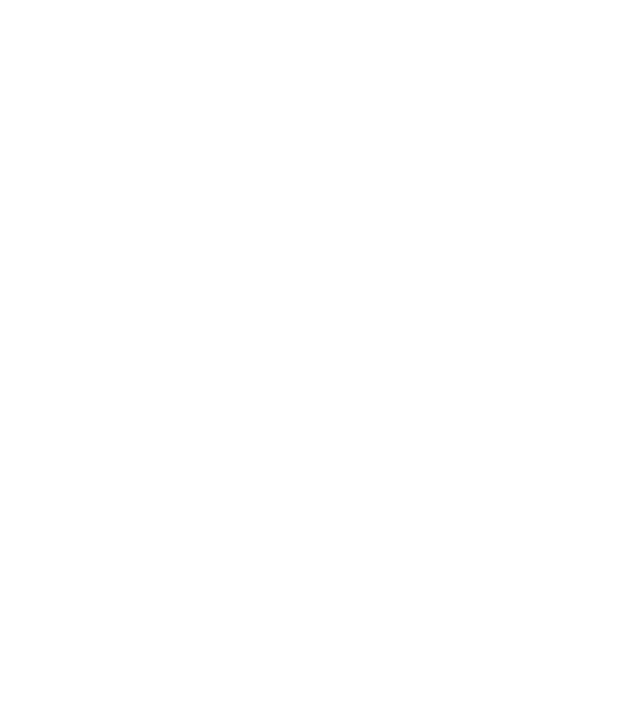
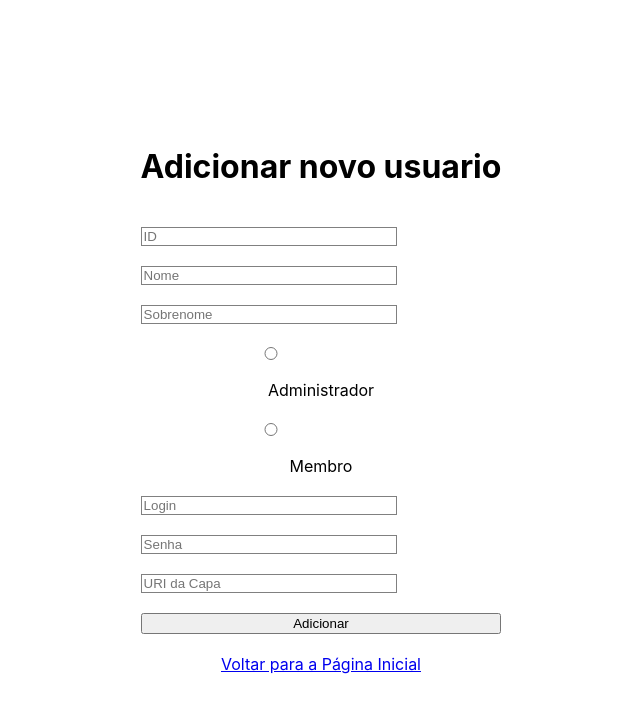
Before and after one commit to wallacelw/SGBD-Laboratorio, a React (Create React App) app in the folder front/: page /Register in a window 1280 px wide. Before the commit this address had no page. Shown: the top 712 px of the page, without its empty margins (319-959 px from the left). Built offline with nearby package versions, Linux system fonts and the light colour scheme.

Commit message:
more pages for login/users

```diff
--- a/front/src/App.js
+++ b/front/src/App.js
@@ -6,18 +6,27 @@
 import AddBook from "./pages/AddBook";
 import EditBook from "./pages/EditBook";
 import EditMaterial from "./pages/EditMaterial";
+import Login from "./pages/Login";
+import Register from "./pages/Register";
+import Users from "./pages/Users";
+import EditUser from "./pages/EditUser";
 
 function App() {
   return (
     <div className="App">
       <BrowserRouter>
         <Routes>
-          <Route path="/" element={<Books/>}/>
+          <Route path="/" element={<Login/>}/>
+          <Route path="/Users" element={<Users/>}/>
+          <Route path="/Register" element={<Register/>}/>
+          <Route path="/User/Edit/:id" element={<EditUser/>}/>
+
           <Route path="/Books" element={<Books/>}/>
+          <Route path="/Book/Add" element={<AddBook/>}/>
+          <Route path="/Book/Edit/:isbn" element={<EditBook/>}/>
+
           <Route path="/Materials" element={<Materials/>}/>
           <Route path="/Material/Add" element={<AddMaterial/>}/>
-          <Route path="/Book/Add" element={<AddBook/>}/>
-          <Route path="/Book/Edit/:isbn" element={<EditBook/>}/>
           <Route path="/Material/Edit/:id" element={<EditMaterial/>}/>
         </Routes>
       </BrowserRouter>
--- a/front/src/pages/AddBook.jsx
+++ b/front/src/pages/AddBook.jsx
@@ -25,7 +25,7 @@
         e.preventDefault()
         try {
             await axios.post("http://localhost:3333/livro", book)
-            navigate("/");
+            navigate("/Books");
         } catch (error) {
             console.log(error)
             setError(true)
@@ -42,7 +42,7 @@
             <input type="text" placeholder="Estado de Conservação" onChange={handleChange} name="estado_de_conservacao"/>
             <input type="text" placeholder="Localização Física" onChange={handleChange} name="localizacao_fisica"/>
             <input type="number" placeholder="URI da Capa" onChange={handleChange} name="uri_da_capa_do_livro"/>
-            <button onClick={handleClick}> Adcionar </button>
+            <button onClick={handleClick}> Adicionar </button>
             {error && "Algo deu errado!"}
             <Link to="/Books"> Voltar para a Página Inicial </Link>
         </div>
--- a/front/src/pages/EditBook.jsx
+++ b/front/src/pages/EditBook.jsx
@@ -25,7 +25,7 @@
     const handleClick = async (e) => {
         e.preventDefault();
         try {
-            await axios.put(`http://localhost:8800/livro/${bookId}`, book);
+            await axios.put(`http://localhost:3333/livro/${bookId}`, book);
             navigate("/");
         } catch (err) {
             console.log(err);
--- a/front/src/pages/EditMaterial.jsx
+++ b/front/src/pages/EditMaterial.jsx
@@ -25,7 +25,7 @@
     const handleClick = async (e) => {
         e.preventDefault();
         try {
-            await axios.put(`http://localhost:8800/material/${materialId}`, material);
+            await axios.put(`http://localhost:3333/material/${materialId}`, material);
             navigate("/Materials");
         } catch (err) {
             console.log(err);
--- /dev/null
+++ b/front/src/pages/EditUser.jsx
@@ -0,0 +1,67 @@
+import React, { useState } from "react"
+import { Link, useLocation, useNavigate } from "react-router-dom";
+import axios from "axios";
+
+const EditUser = () => {
+    const [user, setUser] = useState({
+        id: null,
+        nome: "",
+        sobrenome: "",
+        funcao: "",
+        login: "",
+        senha: "",
+        uri_da_foto_do_usuario: null,
+    });
+
+    const navigate = useNavigate();
+    const location = useLocation();
+    const UserId = location.pathname.split("/")[2];
+    const [error,setError] = useState(false)
+
+    const handleChange = (e) => {
+        setUser((prev) => ({ ...prev, [e.target.name]: e.target.value }));
+    };
+
+    const handleClick = async (e) => {
+        e.preventDefault();
+        try {
+            await axios.put(`http://localhost:3333/usuario/${UserId}`, user);
+            navigate("/Users");
+        } catch (err) {
+            console.log(err);
+            setError(true);
+        }
+    };
+
+    //dbg
+    // console.log(user)
+
+    return (
+        <div className="form">
+            <h1> Atualizar o usuario </h1>
+            <input type="number" placeholder="ID" onChange={handleChange} name="id"/>
+
+            <input type="text" placeholder="Nome" onChange={handleChange} name="nome"/>
+
+            <input type="text" placeholder="Sobrenome" onChange={handleChange} name="sobrenome"/>
+
+            <input type="radio" id="adm" name="funcao" onChange={handleChange} value="administrador"/>
+            <label htmlFor="adm"> Administrador </label>
+            <input type="radio" id="mem" name="funcao" onChange={handleChange} value="membro"/>
+            <label htmlFor="mem"> Membro </label>
+
+            <input type="text" placeholder="Login" onChange={handleChange} name="login"/>
+
+            <input type="password" placeholder="Senha" onChange={handleChange} name="senha"/>
+
+            <input type="number" placeholder="URI da Capa" onChange={handleChange} name="uri_da_foto_do_usuario"/>
+
+            <button onClick={handleClick}> Atualizar </button>
+            {error && "Algo deu errado!"}
+
+            <Link to="/Users"> Voltar para a Página de Usuarios </Link>
+        </div>
+    )
+}
+
+export default EditUser
--- /dev/null
+++ b/front/src/pages/Login.jsx
@@ -0,0 +1,57 @@
+import React, { useState } from "react"
+import { Link, useNavigate } from "react-router-dom";
+import axios from "axios";
+
+const Login = () => {
+    const [user, setUser] = useState({
+        login: "",
+        senha: "",
+    });
+
+    const navigate = useNavigate();
+
+    const [error,setError] = useState(false)
+
+    const handleChange = (e) => {
+        setUser((prev) => ({ ...prev, [e.target.name]: e.target.value }));
+    };
+
+    const handleClickLogin = async (e) => {
+        e.preventDefault()
+        try {
+            await axios.post("http://localhost:3333/login", user)
+            navigate("/Books");
+        } catch (error) {
+            console.log(error)
+            setError(true)
+        }
+    }
+
+    const handleClickLogout = async (e) => {
+        e.preventDefault()
+        try {
+            await axios.get("http://localhost:3333/logout")
+        } catch (error) {
+            console.log(error)
+        }
+    }
+
+    return (
+        <div className="form">
+            <h1> Faça o Login com a sua Conta! </h1>
+            <input type="text" placeholder="Login" onChange={handleChange} name="login"/>
+            <input type="password" placeholder="Senha" onChange={handleChange} name="senha"/>
+            <button onClick={handleClickLogin}> Entrar </button>
+            {error && "Algo deu errado no Login!"}
+
+            <button onClick={handleClickLogout}> Sair </button>
+
+            <Link to="/Register"> Ir para a tela de Cadastros </Link>
+            <Link to="/Users"> Ir para a tela de Usuarios </Link>
+            <Link to="/Books"> Ir para a tela de Livros </Link>
+            <Link to="/Materials"> Ir para a tela de Materiais </Link>
+        </div>
+    )
+}
+
+export default Login
--- /dev/null
+++ b/front/src/pages/Register.jsx
@@ -0,0 +1,66 @@
+import React, { useState } from "react"
+import { Link, useNavigate } from "react-router-dom";
+import axios from "axios";
+
+const Register = () => {
+    const [user, setUser] = useState({
+        id: null,
+        nome: "",
+        sobrenome: "",
+        funcao: "",
+        login: "",
+        senha: "",
+        uri_da_foto_do_usuario: null,
+    });
+
+    const navigate = useNavigate();
+
+    const [error,setError] = useState(false)
+
+    const handleChange = (e) => {
+        setUser((prev) => ({ ...prev, [e.target.name]: e.target.value }));
+    };
+
+    const handleClick = async (e) => {
+        e.preventDefault()
+        try {
+            await axios.post("http://localhost:3333/register", user)
+            navigate("/Users");
+        } catch (error) {
+            console.log(error)
+            setError(true)
+        }
+    }
+
+    //dbg
+    // console.log(user)
+
+    return (
+        <div className="form">
+            <h1> Adicionar novo usuario </h1>
+            <input type="number" placeholder="ID" onChange={handleChange} name="id"/>
+
+            <input type="text" placeholder="Nome" onChange={handleChange} name="nome"/>
+
+            <input type="text" placeholder="Sobrenome" onChange={handleChange} name="sobrenome"/>
+
+            <input type="radio" id="adm" name="funcao" onChange={handleChange} value="administrador"/>
+            <label htmlFor="adm"> Administrador </label>
+            <input type="radio" id="mem" name="funcao" onChange={handleChange} value="membro"/>
+            <label htmlFor="mem"> Membro </label>
+
+            <input type="text" placeholder="Login" onChange={handleChange} name="login"/>
+
+            <input type="password" placeholder="Senha" onChange={handleChange} name="senha"/>
+
+            <input type="number" placeholder="URI da Capa" onChange={handleChange} name="uri_da_foto_do_usuario"/>
+
+            <button onClick={handleClick}> Adicionar </button>
+            {error && "Algo deu errado!"}
+
+            <Link to="/"> Voltar para a Página Inicial </Link>
+        </div>
+    )
+}
+
+export default Register
--- /dev/null
+++ b/front/src/pages/Users.jsx
@@ -0,0 +1,51 @@
+import React, { useEffect, useState } from "react"
+import axios from "axios"
+import { Link } from "react-router-dom"
+
+const Users = () => {
+
+    const [users, setUsers] = useState([])
+
+    useEffect(() => {
+        const fetchAllBooks = async () => {
+            try {
+                const res = await axios.get("http://localhost:3333/usuarios")
+                setUsers(res.data)
+                console.log(res)
+            } catch(error) {
+                console.log(error)
+            }
+        }
+        fetchAllBooks()
+    }, [])
+
+    const handleDelete = async (id) => {
+        try {
+            await axios.delete("http://localhost:3333/usuario"+id)
+            window.location.reload()
+        }
+        catch (error) {
+            console.log(error)
+        }
+    }
+
+    return (
+        <div>
+            <h1> Usuários </h1>
+            <div className="users">
+                {users.map(user => (
+                    <div className="user" key={user.id}>
+                        {user.uri_da_foto_do_usuario && <img src={user.uri_da_foto_do_usuario} alt="" />}
+                        <h2>{user.nome} {user.sobrenome}</h2>
+                        <p>{user.funcao}</p>
+                        <button className="delete" onClick={() => handleDelete(user.id)}> Apagar </button>
+                        <button className="edit"> <Link to={`/User/Edit/${user.id}`}> Editar </Link> </button>
+                    </div>
+                ))}
+            </div>
+            <button><Link to="/Register"> Cadastrar novo Usuario </Link></button>
+        </div>
+    )
+}
+
+export default Users
```
Also changed, not shown: 2 other files (tests, documents, lock files or other folders).
